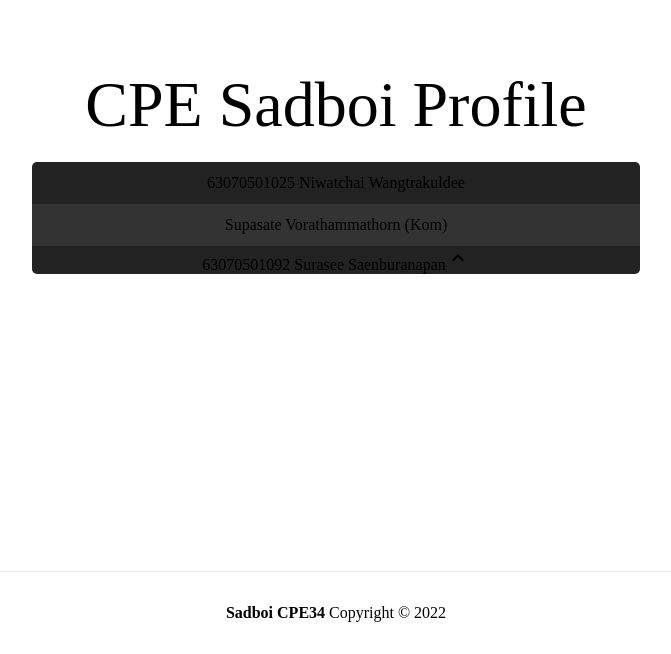
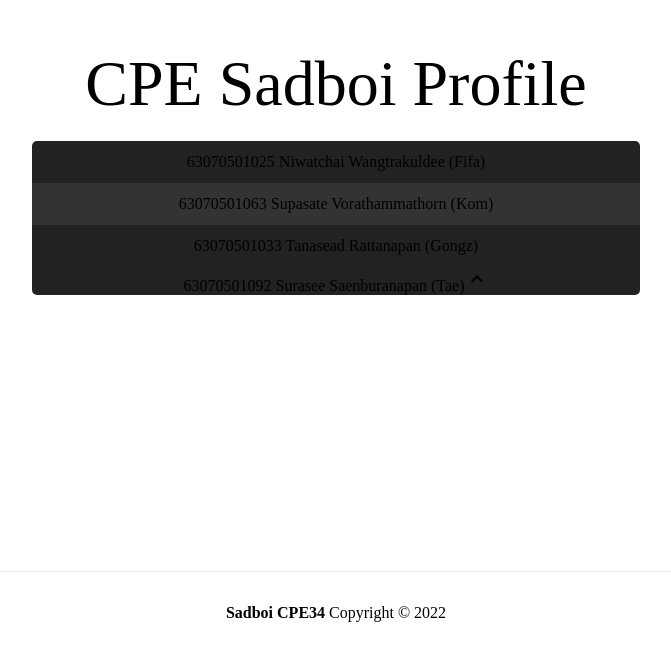
Before and after one commit to CPE-Contentcreator/CPESadboi-Web, a Next.js app: page / in a window 1280 px wide. Shown: the part 229-883 px from the top of the page, without its empty margins (304-975 px from the left). Built offline with nearby package versions, Linux system fonts and the light colour scheme.

Commit message:
Gongzu add his profile

```diff
--- a/pages/Tay.js
+++ b/pages/Tay.js
@@ -17,7 +17,7 @@ export default function Home() {
 
   return (
     <div >
-      <li onClick={handleClick}>63070501092 Surasee Saenburanapan{open ? <ExpandMore /> : <ExpandLess />}</li>
+      <li onClick={handleClick}>63070501092 Surasee Saenburanapan (Tae){open ? <ExpandMore /> : <ExpandLess />}</li>
       <Collapse in={open} timeout="auto" unmountOnExit>
         <Link href="https://www.facebook.com/BestboySurasee/"><li><a><FacebookIcon ></FacebookIcon>  Facebook</a></li></Link>
         <Link href="https://www.instagram.com/ssx7ay/"><li><a><InstagramIcon></InstagramIcon>  Instagram</a></li></Link>
--- a/pages/index.js
+++ b/pages/index.js
@@ -15,8 +15,9 @@ export default function Home() {
       <main className={styles.main}>
         <div className={styles.title}>CPE Sadboi Profile</div>
         <div className={styles.mainli}>
-          <Link href="/niwatchai"><li><a>63070501025 Niwatchai Wangtrakuldee</a></li></Link>
-          <Link href="https://github.com/ksupasate"><li><a>Supasate Vorathammathorn (Kom)</a></li></Link>
+          <Link href="/niwatchai"><li><a>63070501025 Niwatchai Wangtrakuldee (Fifa)</a></li></Link>
+          <Link href="https://github.com/ksupasate"><li><a>63070501063 Supasate Vorathammathorn (Kom)</a></li></Link>
+          <Link href="https://github.com/tnzgx"><li><a>63070501033 Tanasead Rattanapan (Gongz)</a></li></Link>
          <Tay></Tay>
         </div>
       </main>
```
Also changed, not shown: 2 other files (tests, documents, lock files or other folders).
